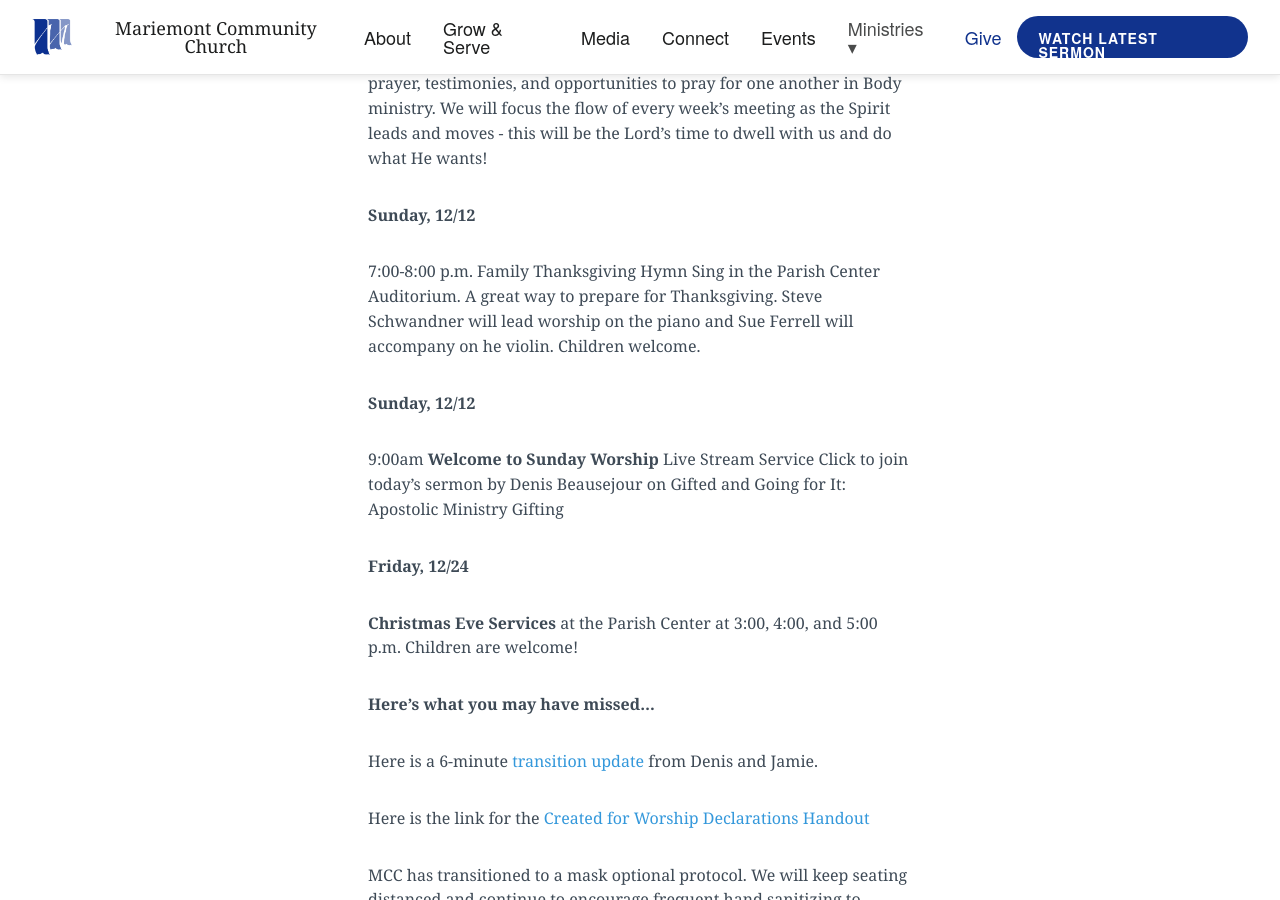
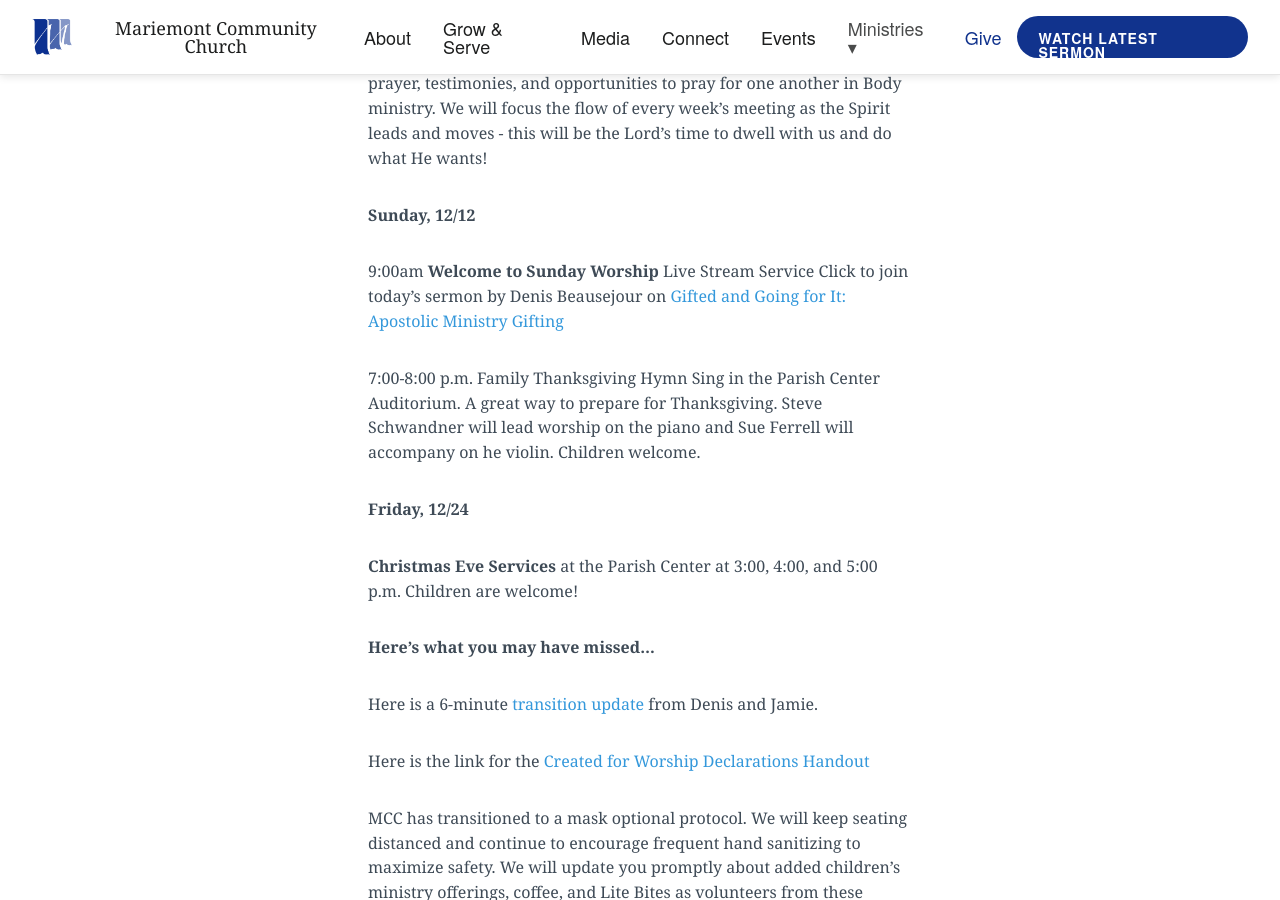
Before and after one commit to lukemoderwell/mariemont, a Jekyll site: the page built from updates.markdown, in a window 1280 px wide and 900 px high, scrolled down 1301 px. Built offline with Jekyll 4.4.1, drawn with Linux system fonts in a browser that asks for light colours; nearby versions of some CDN libraries.

Commit message:
Updated Updates

```diff
--- a/updates.markdown
+++ b/updates.markdown
@@ -40,11 +40,9 @@
 
 **Sunday, 12/12**
 
+9:00am **Welcome to Sunday Worship** Live Stream Service Click to join today's sermon by Denis Beausejour on [Gifted and Going for It: Apostolic Ministry Gifting](https://youtu.be/2YkeQeIBvHw)
+
 7:00-8:00 p.m. Family Thanksgiving Hymn Sing in the Parish Center Auditorium. A great way to prepare for Thanksgiving. Steve Schwandner will lead worship on the piano and Sue Ferrell will accompany on he violin. Children welcome.
-
-**Sunday, 12/12**
-
-9:00am **Welcome to Sunday Worship** Live Stream Service Click to join today's sermon by Denis Beausejour on Gifted and Going for It: Apostolic Ministry Gifting
 
 **Friday, 12/24**
 
```
